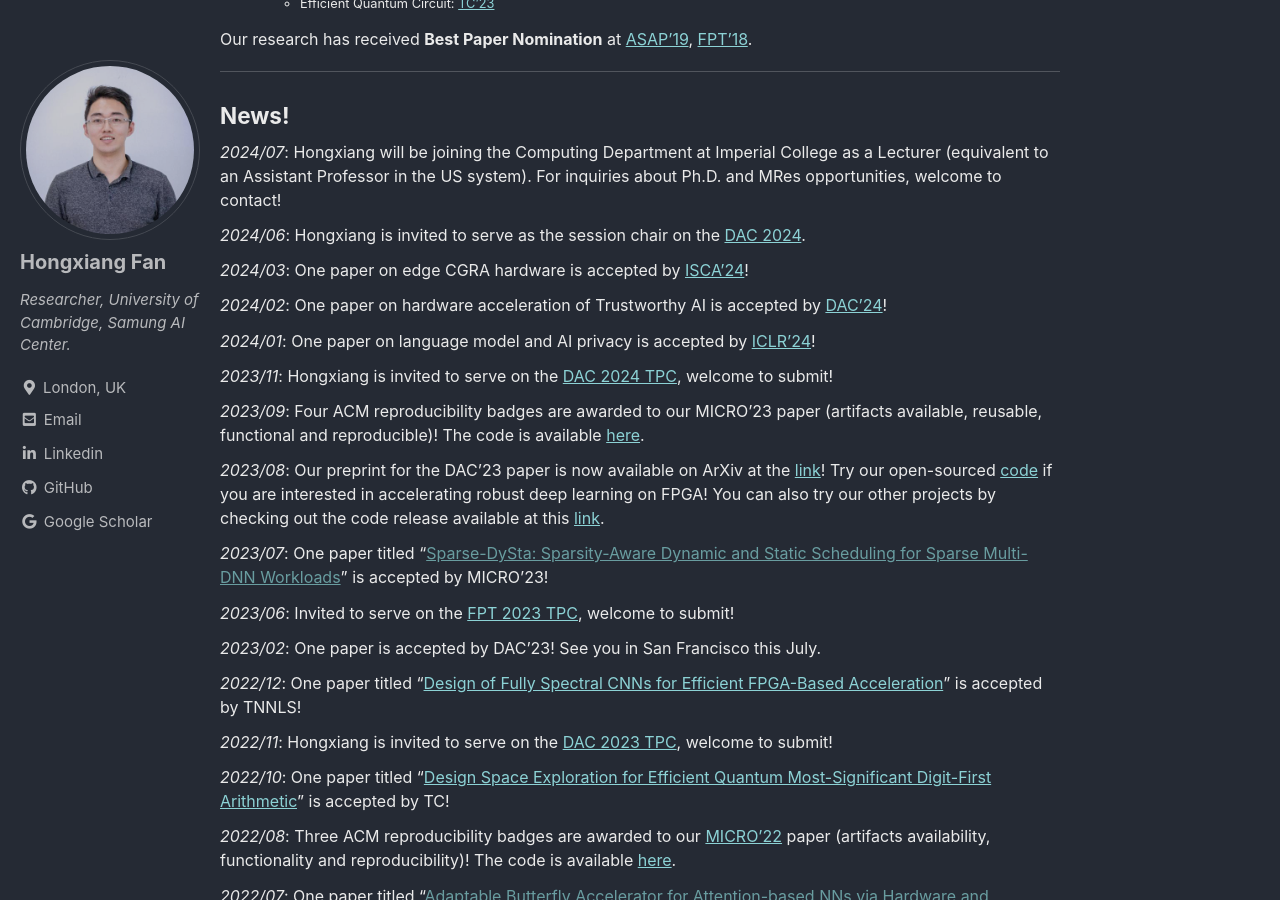
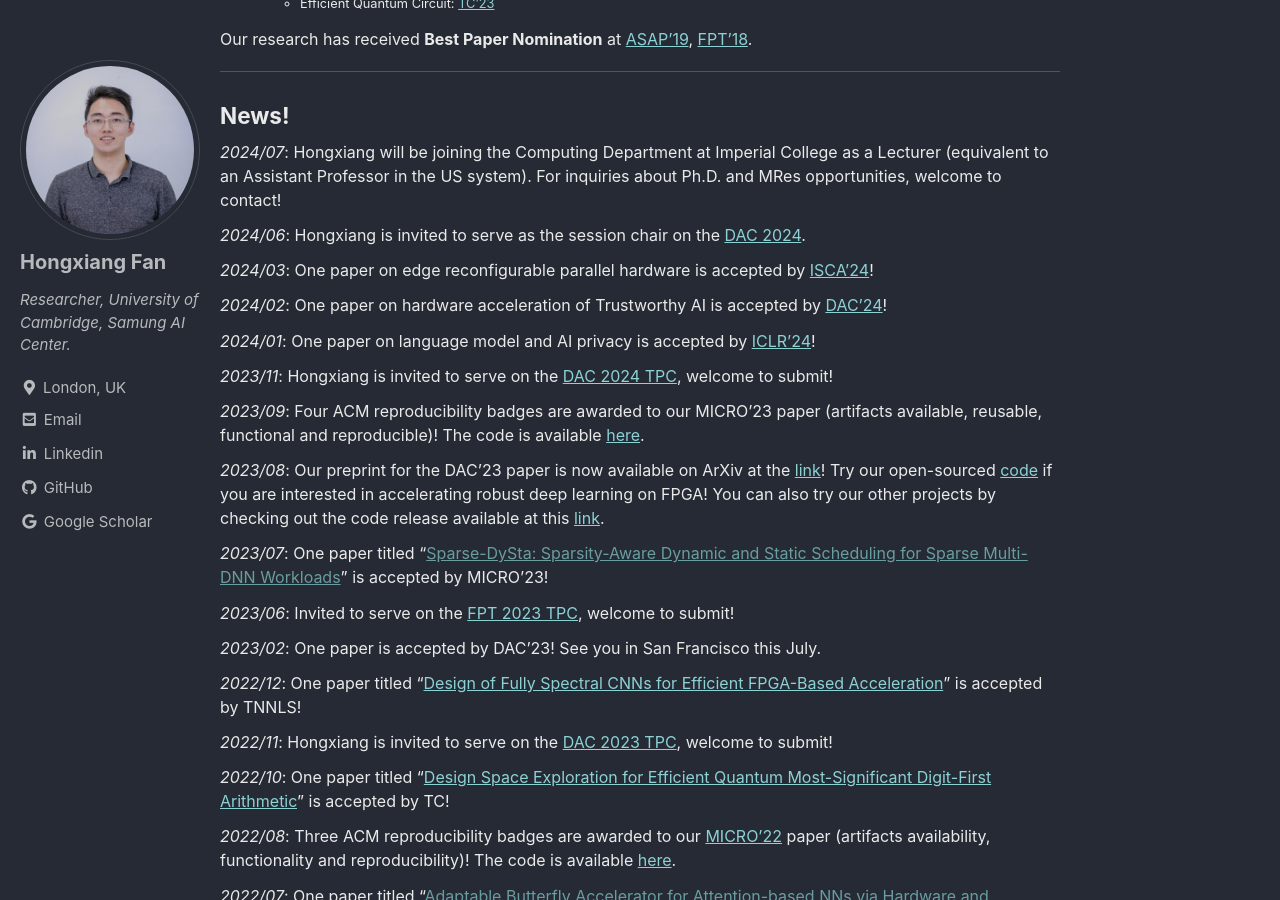
Before and after one commit to os-hxfan/os-hxfan.github.io, a Jekyll site: the page built from index.md, in a window 1280 px wide and 900 px high, scrolled down 472 px. Built offline with Jekyll 4.4.1, drawn with Linux system fonts in a browser that asks for light colours; cached includes are drawn as plain includes; our own code applies the rules of GitHub Pages for plain Markdown files.

Commit message:
Update index.md

```diff
--- a/index.md
+++ b/index.md
@@ -32,7 +32,7 @@ ___
 
 *2024/06*: Hongxiang is invited to serve as the session chair on the [DAC 2024](https://www.dac.com/).
 
-*2024/03*: One paper on edge CGRA hardware is accepted by [ISCA'24](https://os-hxfan.github.io/)!
+*2024/03*: One paper on edge reconfigurable parallel hardware is accepted by [ISCA'24](https://os-hxfan.github.io/)!
 
 *2024/02*: One paper on hardware acceleration of Trustworthy AI is accepted by [DAC'24](https://os-hxfan.github.io/)!
 
```
